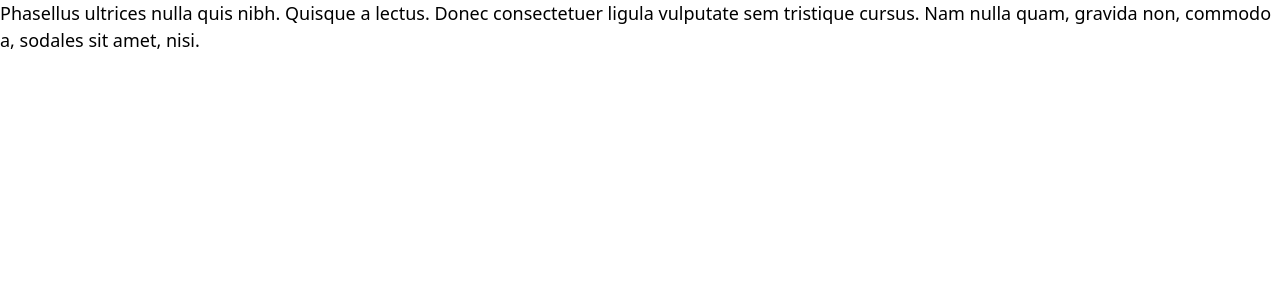
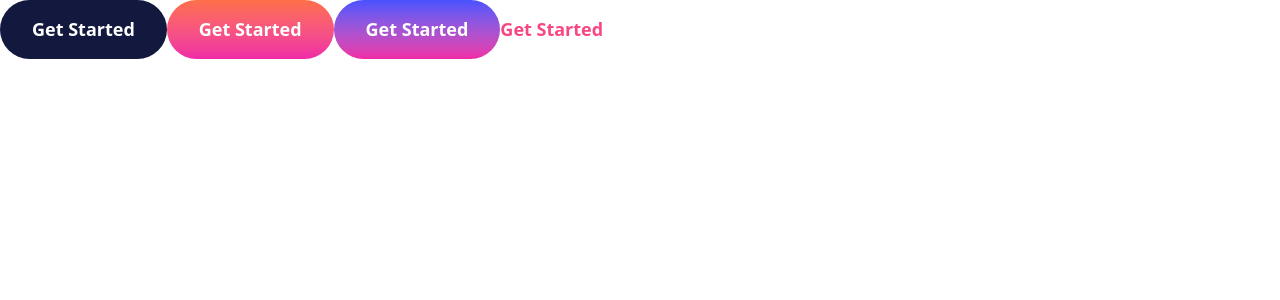
Before and after one commit to Arsalan2078/skilled-elearning-landing-page, a Next.js app: page / in a window 1280 px wide. Shown: the top 300 px of the page. Built offline with nearby package versions, Linux system fonts and the light colour scheme.

Commit message:
added button components

```diff
--- /dev/null
+++ b/app/components/Button.tsx
@@ -0,0 +1,38 @@
+import { AnchorHTMLAttributes, ReactNode } from "react";
+
+interface ButtonProps extends AnchorHTMLAttributes<HTMLAnchorElement> {
+  children: ReactNode;
+  color?: "black" | "orange" | "purple";
+}
+
+export default function Button({
+  color = "black",
+  children,
+  ...props
+}: ButtonProps) {
+  return (
+    <>
+      <a
+        className={`text-preset-7 group relative inline-block rounded-full ${
+          color === "black"
+            ? "bg-blue-900 transition-[background-color] duration-150 ease-out hover:bg-blue-600 focus:bg-blue-600"
+            : color === "orange"
+              ? "from-gradient-pink to-gradient-orange bg-linear-to-t"
+              : color === "purple"
+                ? "from-gradient-pink to-gradient-blue bg-linear-to-t"
+                : ""
+        } `}
+        {...props}
+      >
+        {/* half-opaque background appears on hover/focus with transition for gradient buttons to emulate smooth color change*/}
+        {(color === "orange" || color === "purple") && (
+          <span className="absolute z-10 h-full w-full rounded-full bg-white opacity-0 transition-opacity duration-150 ease-out group-hover:opacity-50 group-focus:opacity-50"></span>
+        )}
+
+        <span className="z-0 inline-block rounded-full px-300 py-150 text-white md:px-400 md:py-200">
+          {children}
+        </span>
+      </a>
+    </>
+  );
+}
--- /dev/null
+++ b/app/components/ButtonLink.tsx
@@ -0,0 +1,12 @@
+import { AnchorHTMLAttributes } from "react";
+
+export default function ButtonLink({
+  ...props
+}: AnchorHTMLAttributes<HTMLAnchorElement>) {
+  return (
+    <a
+      className="text-preset-7 inline text-pink-600 transition-[color] duration-150 ease-out hover:text-pink-300 focus:text-pink-300"
+      {...props}
+    ></a>
+  );
+}
--- a/app/globals.css
+++ b/app/globals.css
@@ -1,6 +1,10 @@
 @import "tailwindcss";
 
 @theme {
+  --breakpoint-*: initial;
+  --breakpoint-md: 48rem;
+  --breakpoint-xl: 80rem;
+
   --color-*: initial;
   --color-blue-900: rgb(19, 24, 63);
   --color-blue-600: rgb(102, 108, 163);
@@ -51,23 +55,23 @@
 
 /* typography classes */
 .text-preset-1 {
-  @apply font-extrabold text-3xl leading-tight;
+  @apply text-3xl leading-tight font-extrabold;
 }
 .text-preset-2 {
-  @apply font-extrabold text-2xl leading-tight;
+  @apply text-2xl leading-tight font-extrabold;
 }
 .text-preset-3 {
-  @apply font-extrabold text-xl leading-tight;
+  @apply text-xl leading-tight font-extrabold;
 }
 .text-preset-4 {
-  @apply font-extrabold text-lg leading-tight;
+  @apply text-lg leading-tight font-extrabold;
 }
 .text-preset-5 {
-  @apply font-medium text-rg leading-normal;
+  @apply text-rg leading-normal font-medium;
 }
 .text-preset-6 {
-  @apply font-bold text-sm leading-normal;
+  @apply text-sm leading-normal font-bold;
 }
 .text-preset-7 {
-  @apply font-bold text-rg leading-normal;
+  @apply text-rg leading-normal font-bold;
 }
--- a/app/page.tsx
+++ b/app/page.tsx
@@ -1,11 +1,23 @@
 import Image from "next/image";
+import Button from "./components/Button";
+import ButtonLink from "./components/ButtonLink";
 
 export default function Home() {
   return (
     <div>
-      Phasellus ultrices nulla quis nibh. Quisque a lectus. Donec consectetuer
-      ligula vulputate sem tristique cursus. Nam nulla quam, gravida non,
-      commodo a, sodales sit amet, nisi.
+      <Button href="#" color="black">
+        Get Started
+      </Button>
+
+      <Button href="#" color="orange">
+        Get Started
+      </Button>
+
+      <Button href="#" color="purple">
+        Get Started
+      </Button>
+
+      <ButtonLink href="#">Get Started</ButtonLink>
     </div>
   );
 }
```
Also changed, not shown: package.json (+8 -6 lines), 2 other files (tests, documents, lock files or other folders).
